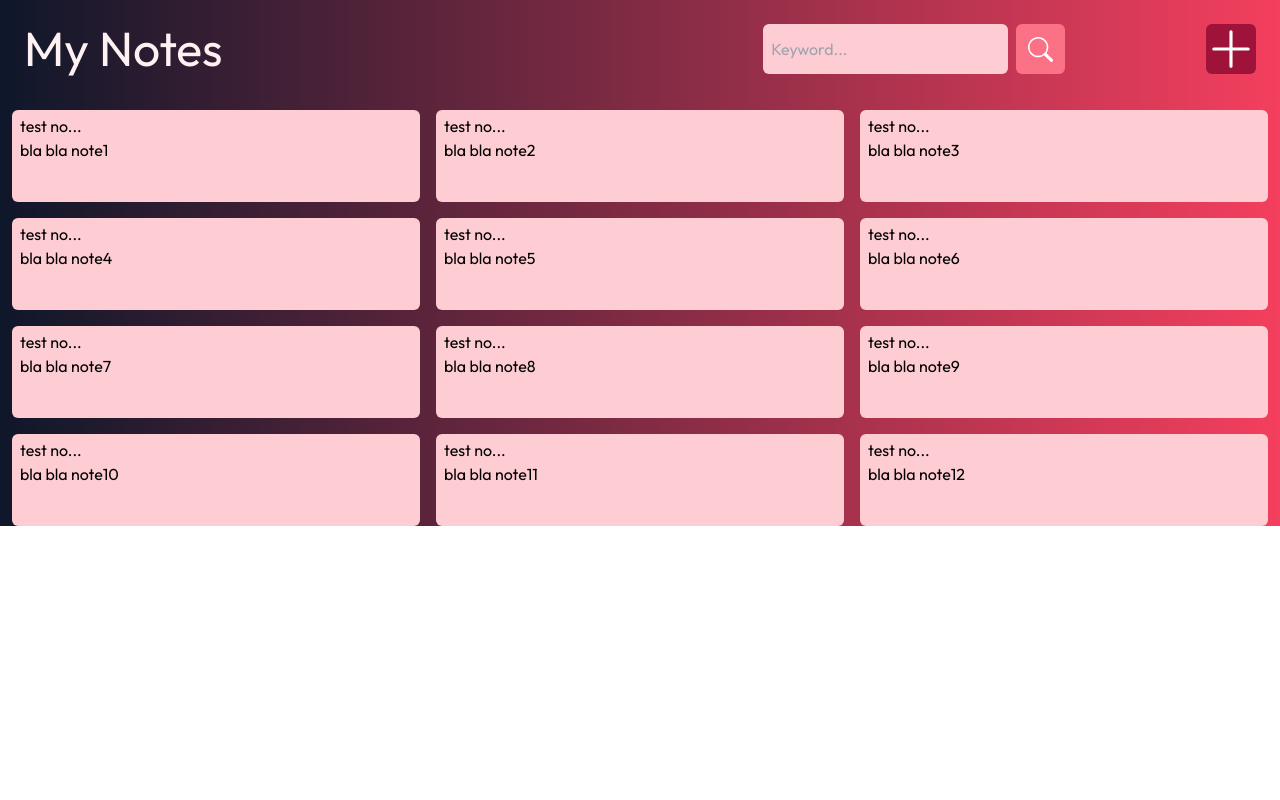
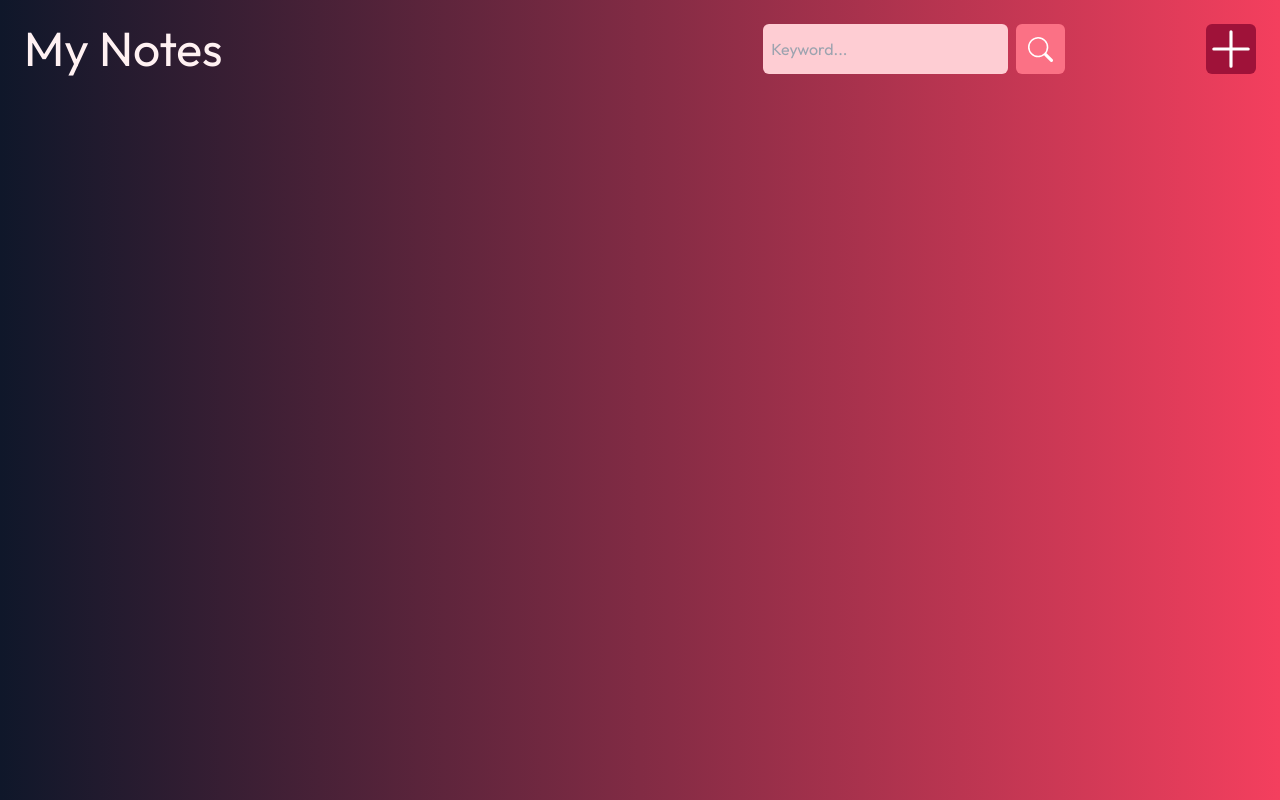
Before and after one commit to hosseinahmadizadeh/Note-App, a React (Create React App) app: page / in a window 1280 px wide. Built offline with nearby package versions, Linux system fonts and the light colour scheme.

Commit message:
develop CreateNote page and UseCreateDate component

```diff
--- a/package.json
+++ b/package.json
@@ -11,6 +11,7 @@
     "react-icons": "^4.11.0",
     "react-router-dom": "^6.16.0",
     "react-scripts": "5.0.1",
+    "uuid": "^9.0.1",
     "web-vitals": "^2.1.4"
   },
   "scripts": {
--- a/src/App.css
+++ b/src/App.css
@@ -2,4 +2,5 @@ body {
   font-family: "Outfit", sans-serif;
   padding: 0;
   margin: 0;
+  height: 100vh;
 }
--- a/src/App.js
+++ b/src/App.js
@@ -1,18 +1,24 @@
 import Notes from "./pages/Notes/Notes";
 import CreateNote from "./pages/CreateNote/CreateNote";
 import EditNote from "./pages/EditNote/EditNote";
+import dummyNotes from "./dummy-notes";
 
 import { BrowserRouter, Routes, Route } from "react-router-dom";
 
 import "./App.css";
+import { useState } from "react";
 
 function App() {
+  const [notes, setNotes] = useState([]);
   return (
-    <main id="app" className="bg-gradient-to-r from-slate-900 to-rose-500">
+    <main id="app">
       <BrowserRouter>
         <Routes>
-          <Route path="/" element={<Notes />} />
-          <Route path="/create-note" element={<CreateNote />} />
+          <Route path="/" element={<Notes notes={notes} />} />
+          <Route
+            path="/create-note"
+            element={<CreateNote setNotes={setNotes} />}
+          />
           <Route path="/edit-note/:id" element={<EditNote />} />
         </Routes>
       </BrowserRouter>
--- a/src/components/NoteItem/NoteItem.jsx
+++ b/src/components/NoteItem/NoteItem.jsx
@@ -1,18 +1,31 @@
 import React from "react";
 import { Link } from "react-router-dom";
+import { RiDeleteBin6Fill } from "react-icons/ri";
 
 const NoteItem = ({ note }) => {
   return (
-    <Link
-      to={`/edit-note/${note.id}`}
-      className="pt-1 pl-2 pb-10 bg-rose-200 flex flex-col items-start rounded-md"
-    >
-      <h1>
-        {note.title.length > 7 ? note.title.substr(0, 7) + "..." : note.title}
-      </h1>
-      <p>{note.content}</p>
-      <p>{note.date}</p>
-    </Link>
+    <section className=" bg-rose-200 flex items-start rounded-md gap-1 justify-between">
+      <Link to={`/edit-note/${note.id}`}>
+        <div className="w-80 pt-2 pl-2 pb-10 flex flex-col">
+          <h1 className="text-2xl">
+            {note.title.length > 20
+              ? note.title.substr(0, 20) + "..."
+              : note.title}
+          </h1>
+          <p className="box-content">
+            {note.content.length > 100
+              ? note.content.substr(0, 100) + "..."
+              : note.content}
+          </p>
+        </div>
+      </Link>
+      <button className="p-1">
+        <RiDeleteBin6Fill
+          size={25}
+          className="fill-rose-500 hover:fill-rose-800"
+        />
+      </button>
+    </section>
   );
 };
 
--- /dev/null
+++ b/src/components/UseCreateDate.jsx
@@ -0,0 +1,51 @@
+const UseCreateDate = () => {
+  const dateObj = new Date();
+  const month = dateObj.getMonth();
+  let monthName;
+  // eslint-disable-next-line default-case
+  switch (month) {
+    case 0:
+      monthName = "Jan";
+      break;
+    case 1:
+      monthName = "Feb";
+      break;
+    case 2:
+      monthName = "Mar";
+      break;
+    case 3:
+      monthName = "Apr";
+      break;
+    case 4:
+      monthName = "May";
+      break;
+    case 5:
+      monthName = "Jun";
+      break;
+    case 6:
+      monthName = "Jul";
+      break;
+    case 7:
+      monthName = "Aug";
+      break;
+    case 8:
+      monthName = "Sep";
+      break;
+    case 9:
+      monthName = "Oct";
+      break;
+    case 10:
+      monthName = "Nov";
+      break;
+    case 11:
+      monthName = "Dec";
+      break;
+  }
+  const day = dateObj.getDate();
+  const year = dateObj.getFullYear();
+  const hour = dateObj.getHours();
+
+  const date = `${monthName} ${day},${year} [${hour}]`;
+  return date;
+};
+export default UseCreateDate;
--- a/src/dummy-notes.js
+++ b/src/dummy-notes.js
@@ -2,62 +2,74 @@ const dummyNotes = [
   {
     id: 1,
     title: "test note 1",
-    content: "bla bla note1",
+    content:
+      "Lorem ipsum dolor sit amet consectetur adipisicing elit. Ducimus dolorem porro rem optio accusantium est, totam saepe nostrum nemo, aut, voluptatibus aliquam dolores excepturi repellendus! Corporis, alias? Itaque, laborum delectus!",
   },
   {
     id: 2,
     title: "test note 2 ",
-    content: "bla bla note2",
+    content:
+      "Lorem ipsum dolor sit amet consectetur adipisicing elit. Ducimus dolorem porro rem optio accusantium est, totam saepe nostrum nemo, aut, voluptatibus aliquam dolores excepturi repellendus! Corporis, alias? Itaque, laborum delectus!",
   },
   {
     id: 3,
     title: "test note 3",
-    content: "bla bla note3",
+    content:
+      "Lorem ipsum dolor sit amet consectetur adipisicing elit. Ducimus dolorem porro rem optio accusantium est, totam saepe nostrum nemo, aut, voluptatibus aliquam dolores excepturi repellendus! Corporis, alias? Itaque, laborum delectus!",
   },
   {
     id: 4,
     title: "test note 4 ",
-    content: "bla bla note4",
+    content:
+      "Lorem ipsum dolor sit amet consectetur adipisicing elit. Ducimus dolorem porro rem optio accusantium est, totam saepe nostrum nemo, aut, voluptatibus aliquam dolores excepturi repellendus! Corporis, alias? Itaque, laborum delectus!",
   },
   {
     id: 5,
     title: "test note 5",
-    content: "bla bla note5",
+    content:
+      "Lorem ipsum dolor sit amet consectetur adipisicing elit. Ducimus dolorem porro rem optio accusantium est, totam saepe nostrum nemo, aut, voluptatibus aliquam dolores excepturi repellendus! Corporis, alias? Itaque, laborum delectus!",
   },
   {
     id: 6,
     title: "test note 6",
-    content: "bla bla note6",
+    content:
+      "Lorem ipsum dolor sit amet consectetur adipisicing elit. Ducimus dolorem porro rem optio accusantium est, totam saepe nostrum nemo, aut, voluptatibus aliquam dolores excepturi repellendus! Corporis, alias? Itaque, laborum delectus!",
   },
   {
     id: 7,
     title: "test note 7",
-    content: "bla bla note7",
+    content:
+      "Lorem ipsum dolor sit amet consectetur adipisicing elit. Ducimus dolorem porro rem optio accusantium est, totam saepe nostrum nemo, aut, voluptatibus aliquam dolores excepturi repellendus! Corporis, alias? Itaque, laborum delectus!",
   },
   {
     id: 8,
     title: "test note 8 ",
-    content: "bla bla note8",
+    content:
+      "Lorem ipsum dolor sit amet consectetur adipisicing elit. Ducimus dolorem porro rem optio accusantium est, totam saepe nostrum nemo, aut, voluptatibus aliquam dolores excepturi repellendus! Corporis, alias? Itaque, laborum delectus!",
   },
   {
     id: 9,
     title: "test note 9",
-    content: "bla bla note9",
+    content:
+      "Lorem ipsum dolor sit amet consectetur adipisicing elit. Ducimus dolorem porro rem optio accusantium est, totam saepe nostrum nemo, aut, voluptatibus aliquam dolores excepturi repellendus! Corporis, alias? Itaque, laborum delectus!",
   },
   {
     id: 10,
     title: "test note 10 ",
-    content: "bla bla note10",
+    content:
+      "bLorem ipsum dolor sit amet consectetur adipisicing elit. Ducimus dolorem porro rem optio accusantium est, totam saepe nostrum nemo, aut, voluptatibus aliquam dolores excepturi repellendus! Corporis, alias? Itaque, laborum delectus!",
   },
   {
     id: 11,
     title: "test note 11",
-    content: "bla bla note11",
+    content:
+      "bLorem ipsum dolor sit amet consectetur adipisicing elit. Ducimus dolorem porro rem optio accusantium est, totam saepe nostrum nemo, aut, voluptatibus aliquam dolores excepturi repellendus! Corporis, alias? Itaque, laborum delectus!",
   },
   {
     id: 12,
     title: "test note 12",
-    content: "bla bla note12",
+    content:
+      "bLorem ipsum dolor sit amet consectetur adipisicing elit. Ducimus dolorem porro rem optio accusantium est, totam saepe nostrum nemo, aut, voluptatibus aliquam dolores excepturi repellendus! Corporis, alias? Itaque, laborum delectus!",
   },
 ];
 
--- a/src/pages/CreateNote/CreateNote.jsx
+++ b/src/pages/CreateNote/CreateNote.jsx
@@ -1,10 +1,62 @@
-import React from "react";
+import React, { useState } from "react";
+import { BiArrowBack } from "react-icons/bi";
+import { Link, useNavigate } from "react-router-dom";
+import { v4 as uuid } from "uuid";
 
-const CreateNote = () => {
+import UseCreateDate from "../../components/UseCreateDate";
+
+const CreateNote = ({ setNotes }) => {
+  const [title, setTitle] = useState("");
+  const [content, setContent] = useState("");
+  const date = UseCreateDate();
+  const Navigate = useNavigate();
+
+  const handleSubmit = (e) => {
+    e.preventDefault();
+    if (title && content) {
+      const note = { id: uuid(), title, content, date };
+      setNotes((prevNote) => [note, ...prevNote]);
+      Navigate("/");
+    }
+  };
+
   return (
-    <div>
-      <h2>CreateNote</h2>
-    </div>
+    <section className="bg-gradient-to-r from-slate-900 to-rose-500 h-screen">
+      <header className=" p-6 grid grid-cols-5 items-center">
+        <Link to={"/"} className="bg-rose-50 p-2  col-end-1 rounded-md">
+          <BiArrowBack size={30} className="fill-rose-700" />
+        </Link>
+        <h2 className="text-5xl col-start-1 col-end-3 pl-4 text-rose-50">
+          Create Note
+        </h2>
+        <button
+          className="bg-rose-900 px-4 py-1 col-start-6 text-4xl rounded-md text-rose-50"
+          onClick={handleSubmit}
+        >
+          Save
+        </button>
+      </header>
+      <form
+        className="flex flex-col gap-2 items-center"
+        onSubmit={handleSubmit}
+        action=""
+      >
+        <input
+          type="text"
+          placeholder="Title:"
+          className="p-4 w-4/5 rounded-lg"
+          value={title}
+          onChange={(e) => setTitle(e.target.value)}
+        />
+        <textarea
+          rows="20"
+          placeholder="Content..."
+          className="resize-none p-4 w-4/5 rounded-lg"
+          value={content}
+          onChange={(e) => setContent(e.target.value)}
+        ></textarea>
+      </form>
+    </section>
   );
 };
 
--- a/src/pages/EditNote/EditNote.jsx
+++ b/src/pages/EditNote/EditNote.jsx
@@ -1,10 +1,33 @@
 import React from "react";
-
+import { BiArrowBack } from "react-icons/bi";
+import { Link } from "react-router-dom";
 const EditNote = () => {
   return (
-    <div>
-      <h2>EditNote</h2>
-    </div>
+    <section className="bg-gradient-to-r from-slate-900 to-rose-500 h-screen">
+      <header className=" p-6 grid grid-cols-5 items-center">
+        <Link to={"/"} className="bg-rose-50 p-2  col-end-1 rounded-md">
+          <BiArrowBack size={30} className="fill-rose-700 " />
+        </Link>
+        <h2 className="text-5xl col-start-1 col-end-3 pl-4 text-rose-50">
+          Edit Note
+        </h2>
+        <button className="bg-rose-200 hover:bg-rose-900 text-rose-900 hover:text-rose-900 px-4 py-1 col-start-6 text-4xl rounded-md ">
+          Save
+        </button>
+      </header>
+      <form className="flex flex-col gap-2 items-center " action="">
+        <input
+          type="text"
+          placeholder="Title:"
+          className="p-4 w-4/5 rounded-lg"
+        />
+        <textarea
+          rows="20"
+          placeholder="Content..."
+          className="resize-none p-4 w-4/5 rounded-lg"
+        ></textarea>
+      </form>
+    </section>
   );
 };
 
--- a/src/pages/Notes/Notes.jsx
+++ b/src/pages/Notes/Notes.jsx
@@ -1,13 +1,11 @@
 import React from "react";
-import dummyNotes from "../../dummy-notes";
 import NoteItem from "../../components/NoteItem/NoteItem";
-
 import { BsSearch } from "react-icons/bs";
 import { BsPlusLg } from "react-icons/bs";
 import { Link } from "react-router-dom";
-const Notes = () => {
+const Notes = ({ notes }) => {
   return (
-    <div>
+    <div className="bg-gradient-to-r from-slate-900 to-rose-500 h-screen pb-3">
       <header className="p-6 grid grid-cols-5 ">
         <span className="text-5xl text-rose-50 col-start-1">My Notes</span>
         <div className=" flex gap-2 col-start-4">
@@ -33,7 +31,7 @@ const Notes = () => {
         </Link>
       </header>
       <section className="grid grid-cols-3 gap-4 m-3">
-        {dummyNotes.map((note) => (
+        {notes.map((note) => (
           <NoteItem key={note.id} note={note} />
         ))}
       </section>
```
Also changed, not shown: src/components/NoteItem/NoteItem.css (deleted), 1 other file (tests, documents, lock files or other folders).
